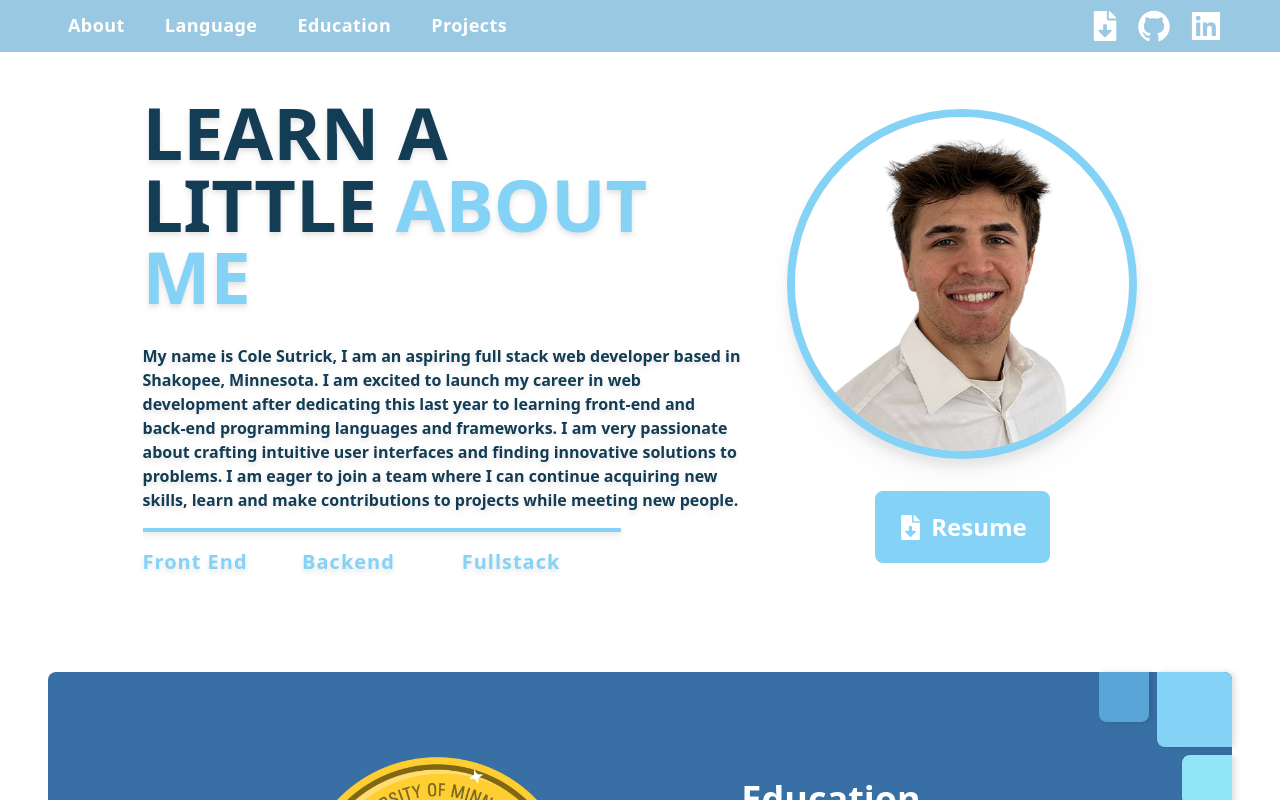
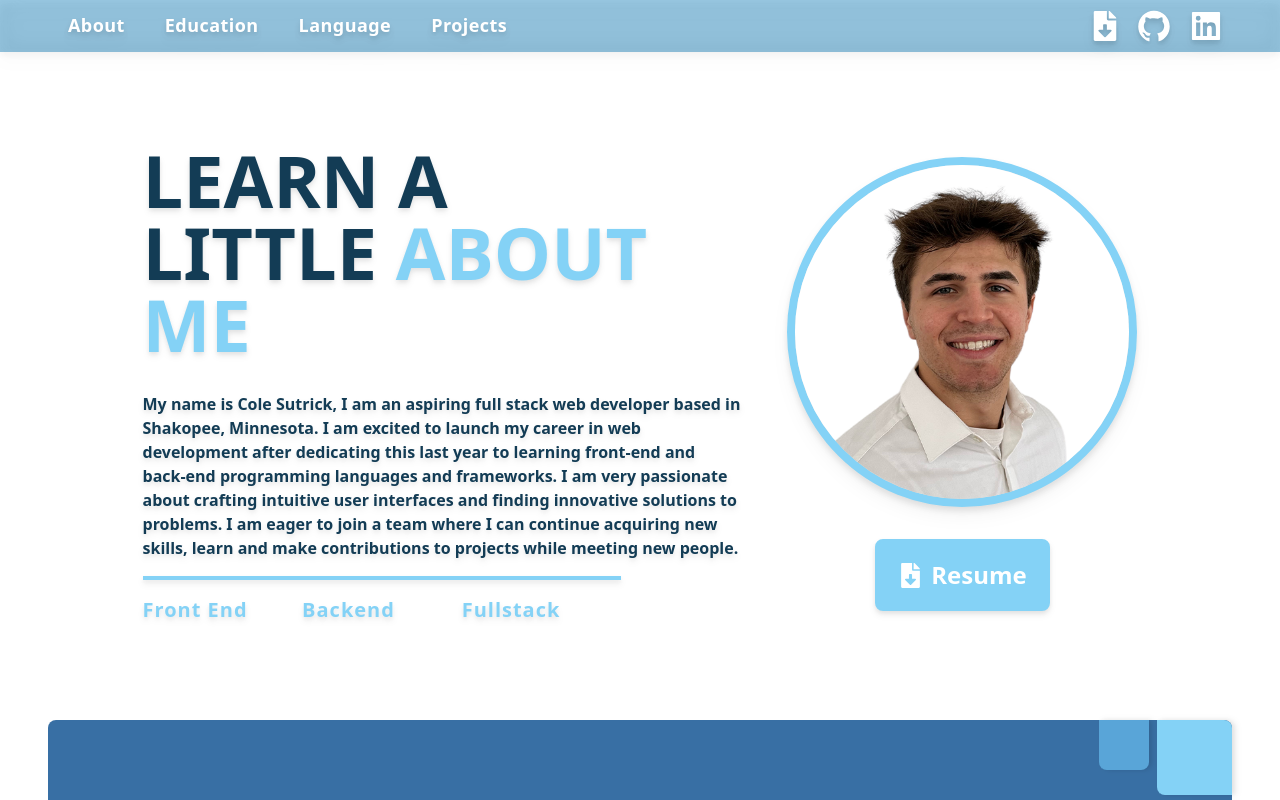
Before and after one commit to csutrick/Personal-Portfolio, a React (Create React App) app: page / in a window 1280 px wide. Shown: the top 800 px of the page. Built offline with nearby package versions, Linux system fonts and the light colour scheme.

Commit message:
Added touchUps to multiple components

```diff
--- a/src/App.js
+++ b/src/App.js
@@ -11,7 +11,7 @@ function App() {
   return (
     <>
       <Navbar />
-      <div className="mx-12 space-y-24 my-24">
+      <div className="mx-12 space-y-24 mb-24 mt-36">
         <About />
         <Education />
         <Language />
--- a/src/Assets/badges/index.js
+++ /dev/null
@@ -1,34 +0,0 @@
-import htmlBadge from './HTML.png';
-import CSSBadge from './CSS.png';
-import javascriptBadge from './Javascript.png';
-import gitBadge from './Git.png';
-import mongoBadge from './MongoDB.png';
-import expressBadge from './ExpressJS.png';
-import reactBadge from './React.png';
-import nodeBadge from './Node.png';
-import mysqlBadge from './MySql.png';
-import pythonBadge from './Python.png';
-import apolloBadge from './Apollo.png';
-import graphqlBadge from './GraphQl.png';
-import tailwindsBadge from './Tailwinds.png';
-import bootstrapBadge from './Bootstrap.png';
-
-
-const badgeData = [
-    { name: 'HTML', image: htmlBadge },
-    { name: 'CSS', image: CSSBadge },
-    { name: 'Javascript', image: javascriptBadge },
-    { name: 'Git', image: gitBadge },
-    { name: 'Python', image: pythonBadge },
-    { name: 'MySql', image: mysqlBadge },
-    { name: 'Apollo', image: apolloBadge },
-    { name: 'GraphQl', image: graphqlBadge },
-    { name: 'Tailwinds', image: tailwindsBadge },
-    { name: 'Bootstrap', image: bootstrapBadge },
-    { name: 'MongoDB', image: mongoBadge },
-    { name: 'ExpressJS', image: expressBadge },
-    { name: 'React', image: reactBadge },
-    { name: 'Node', image: nodeBadge },
-];
-
-export default badgeData;
--- a/src/components/About/index.js
+++ b/src/components/About/index.js
@@ -25,11 +25,15 @@ const About = () => {
                 </div>
                 <div className='order-1 md:order-2 flex flex-col items-center'>
                     <img src={profilePic}
-                    className='w-[300px] h-[300px] lg:w-[350px] lg:h-[350px] rounded-full border-8 border-[#84D2F6] drop-shadow-xl mb-8'></img>
+                    className='w-[300px] h-[300px] lg:w-[350px] lg:h-[350px] rounded-full border-8 border-[#84D2F6] drop-shadow-lg mb-8'></img>
                     <a href={resume} download="cole-sutrick-resume" className='w-[50%]'>
                         <button className='group flex justify-center items-center w-[100%] px-6 py-4 mb-4 md:mb-0 bg-[#84D2F6] hover:bg-[#59A5D8] active:bg-[#84D2F6] border-4 border-[#84D2F6] hover:border-[#7ec8eb] text-white font-bold rounded-lg text-2xl
-                        tracking-normal hover:tracking-widest hover:scale-105 duration-200 ease-out transition-all'><FaFileDownload
-                        className='min-w-[25px] min-h-[25px] mr-2 group-hover:animate-bounce'/>Resume</button>
+                        drop-shadow-md hover:drop-shadow-lg tracking-normal hover:tracking-widest hover:scale-105 duration-150 ease-out transition-all'>
+                            <FaFileDownload
+                            className='min-w-[25px] min-h-[25px] mr-2 group-hover:animate-bounce'
+                            />
+                            Resume
+                        </button>
                     </a>
                 </div>
             </div>
--- a/src/components/Footer/index.js
+++ b/src/components/Footer/index.js
@@ -28,12 +28,12 @@ const Footer = () => {
     return (
         <footer className='flex w-full bg-[#84D2F6] justify-center pt-16 pb-16'>
             <div className='mx-12 flex flex-col justify-center items-center w-[1250px] p-8
-            bg-white rounded-xl'>
-                <div className='flex px-4 border-b-4 border-[#386FA4]'>
+            bg-white rounded-xl drop-shadow-md'>
+                <div className='flex px-4 border-b-4 border-[#386FA4] drop-shadow-md'>
                     {socialLinks.map((social, index) => (
                         <a key={index} href={social.link} target="_blank" rel="noopener noreferrer"
                         className='text-[#386FA4] hover:text-[#59A5D8] text-4xl mx-2
-                        hover:scale-110 duration-200 ease-out transition-all'>
+                        drop-shadow-md hover:drop-shadow-lg hover:scale-110 duration-150 ease-out transition-all'>
                             <social.Icon />
                         </a>
                     ))}
@@ -42,16 +42,20 @@ const Footer = () => {
                     <ul className='flex items-center font-bold text-[#386FA4]'>
                         {footerLinks.map((footerLinks, index) => (
                             <li key={index} href={'#' + footerLinks.link} onClick={() => smoothScroll(footerLinks.link)}
-                            className='mx-4 text-center hover:scale-110 duration-200 ease-out transition-all cursor-pointer hover:text-[#59A5D8]'>{footerLinks.title}</li>
+                            className='mx-4 text-center drop-shadow-md hover:drop-shadow-lg
+                            hover:scale-110 duration-150 ease-out transition-all cursor-pointer hover:text-[#59A5D8]'>
+                                {footerLinks.title}
+                            </li>
                         ))}
                     </ul>
                 </div>
-                <div className='flex flex-col items-center border-t-4 border-[#386FA4] text-[#386FA4] font-semibold'>
-                    <h3 className='text-sm'>Thank you for veiwing my portfolio</h3>
-                    <h3 className='text-sm'>Feel free to checkout the portfolio code below</h3>
+                <div className='flex flex-col items-center border-t-4 drop-shadow-md border-[#386FA4] text-[#386FA4] font-semibold'>
+                    <h3 className='text-sm drop-shadow-md'>Thank you for veiwing my portfolio</h3>
+                    <h3 className='text-sm drop-shadow-md'>Feel free to checkout the portfolio code below</h3>
                     <a href="https://github.com/csutrick/personal-portfolio"
                     target="_blank" rel="noopener noreferrer"
-                    className="text-sm hover:underline hover:scale-110 duration-200 ease-out transition-all text-[#386FA4] hover:text-[#59A5D8] tracking-normal hover:tracking-wider"
+                    className="text-sm hover:underline hover:scale-110 duration-200 ease-out transition-all
+                    drop-shadow-md hover:drop-shadow-lg text-[#386FA4] hover:text-[#59A5D8] tracking-normal hover:tracking-wider"
                     >
                         Portfolio Code
                     </a>
--- a/src/components/Navbar/index.js
+++ b/src/components/Navbar/index.js
@@ -6,8 +6,8 @@ import resume from '../../Assets/resume.pdf';
 
 const navLinks = [
     { title: 'About', link:'about' },
+    { title: 'Education', link:'education' },
     { title: 'Language', link:'language' },
-    { title: 'Education', link:'education' },
     { title: 'Projects', link:'projects' },
 ];
 
@@ -27,39 +27,43 @@ const Navbar = () => {
     };
 
     return (
-        <nav className='fixed top-0 w-full flex justify-center backdrop-blur-md bg-[#0077B6]/40 z-20'>
+        <nav className='fixed top-0 w-full flex justify-center drop-shadow-lg backdrop-blur-md bg-[#0077B6]/40 z-20'>
             <div className='mx-12 w-[1250px] flex justify-between py-2'>
                 <ul className='hidden md:flex md:items-center'>
                     {navLinks.map((navLinks, index) => (
                         <li key={index} href={'#' + navLinks.link} onClick={() => smoothScroll(navLinks.link)}
-                        className='px-3 mx-2 font-bold text-lg tracking-wide whitespace-nowrap duration-200 ease-out transition-all
-                        hover:scale-110 text-white hover:text-[#d6f1f7] active:text-[#59A5D8] border-b-2 border-transparent hover:border-[#d6f1f7] active:border-[#59A5D8]'>{navLinks.title}</li>
+                        className='px-3 mx-2 font-bold text-lg tracking-wide whitespace-nowrap duration-150 ease-in-out transition-all
+                        drop-shadow-md hover:drop-shadow-lg hover:scale-110 text-white hover:text-[#d6f1f7] active:text-[#59A5D8] border-b-2 border-transparent hover:border-[#d6f1f7] active:border-[#59A5D8]'>{navLinks.title}</li>
                     ))}
                 </ul>
                 <div className='flex flex-col md:hidden justify-between'>
-                    <button onClick={toggleNavbar} className='text-white'>
+                    <button onClick={toggleNavbar} className='text-white
+                    drop-shadow-md active:drop-shadow-lg active:scale-105 duration-150 ease-in-out transition-all'>
                         {isOpen ? <AiOutlineClose className='text-4xl'/> : <HiMenu className='text-4xl'/>}
                     </button>
                     {isOpen && (
                         <ul className='flex flex-col'>
                         {navLinks.map((navLinks, index) => (
                             <li key={index} href={'#' + navLinks.link} onClick={() => smoothScroll(navLinks.link)}
-                            className='pl-1 pr-4 py-2 font-bold text-white active:text-[#59A5D8] text-lg tracking-wide duration-200 ease-out transition-all'>{navLinks.title}</li>
+                            className='pl-1 pr-4 py-2 font-bold text-white active:text-[#59A5D8] drop-shadow-md text-lg tracking-wide duration-200 ease-out transition-all'>{navLinks.title}</li>
                         ))}
                         </ul>
                     )}
                 </div>
                 <div className='flex h-min content-start'>
                     <a href={resume} download="cole-sutrick-resume"
-                    className='flex items-center text-3xl mx-2 hover:scale-110 text-white hover:text-[#d6f1f7] active:text-[#59A5D8] duration-200 ease-in transition-all'>
+                    className='flex items-center text-3xl mx-2 drop-shadow-md hover:drop-shadow-lg
+                    hover:scale-110 text-white hover:text-[#d6f1f7] active:text-[#59A5D8] duration-150 ease-in-out transition-all'>
                         <FaFileDownload />
                     </a>
                     <a href="https://github.com/csutrick" target="_blank" rel="noopener noreferrer"
-                    className='flex items-center text-4xl mx-2 hover:scale-110 text-white hover:text-[#d6f1f7] active:text-[#59A5D8] duration-200 ease-out transition-all'>
+                    className='flex items-center text-4xl mx-2 drop-shadow-md hover:drop-shadow-lg
+                    hover:scale-110 text-white hover:text-[#d6f1f7] active:text-[#59A5D8] duration-150 ease-in-out transition-all'>
                         <AiFillGithub />
                     </a>
                     <a href="https://www.linkedin.com/in/cole-sutrick-b79b60263/" target="_blank" rel="noopener noreferrer"
-                    className='flex items-center text-4xl mx-2 hover:scale-110 text-white hover:text-[#d6f1f7] active:text-[#59A5D8] duration-200 ease-out transition-all'>
+                    className='flex items-center text-4xl mx-2 drop-shadow-md hover:drop-shadow-lg
+                    hover:scale-110 text-white hover:text-[#d6f1f7] active:text-[#59A5D8] duration-150 ease-in-out transition-all'>
                         <AiFillLinkedin />
                     </a>
                 </div>
```
